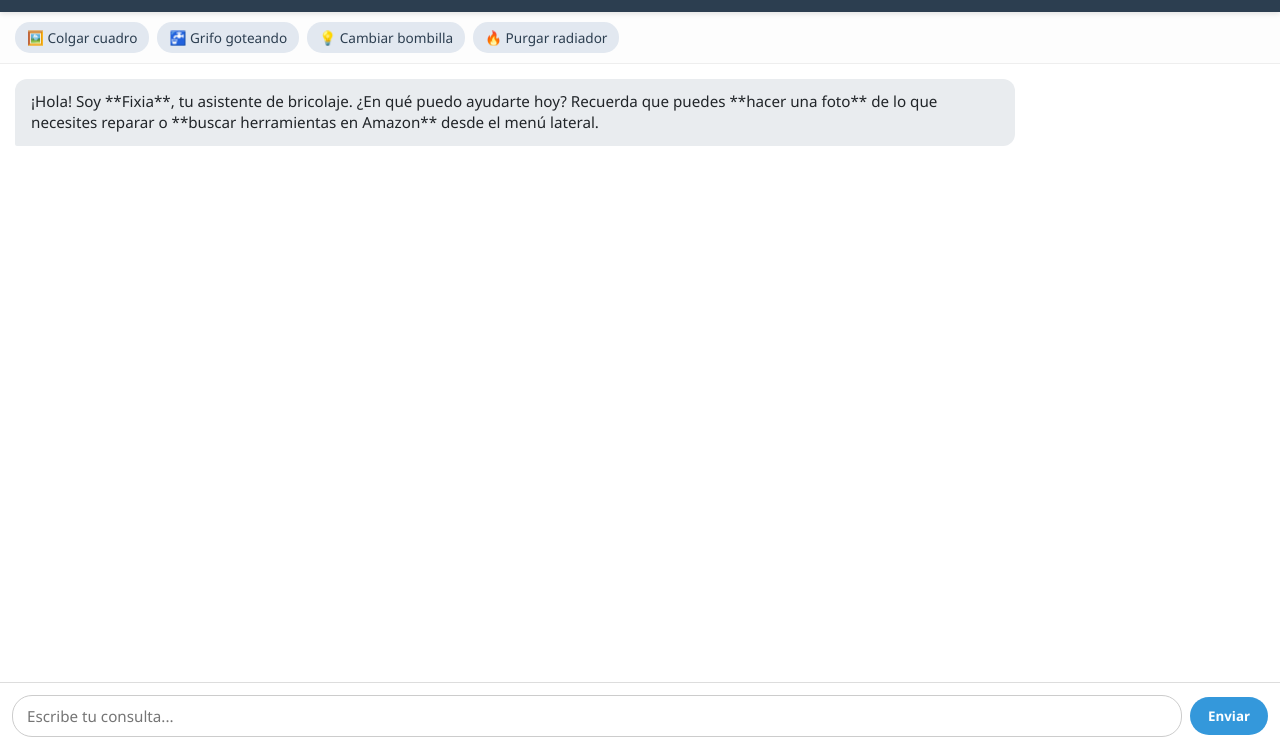
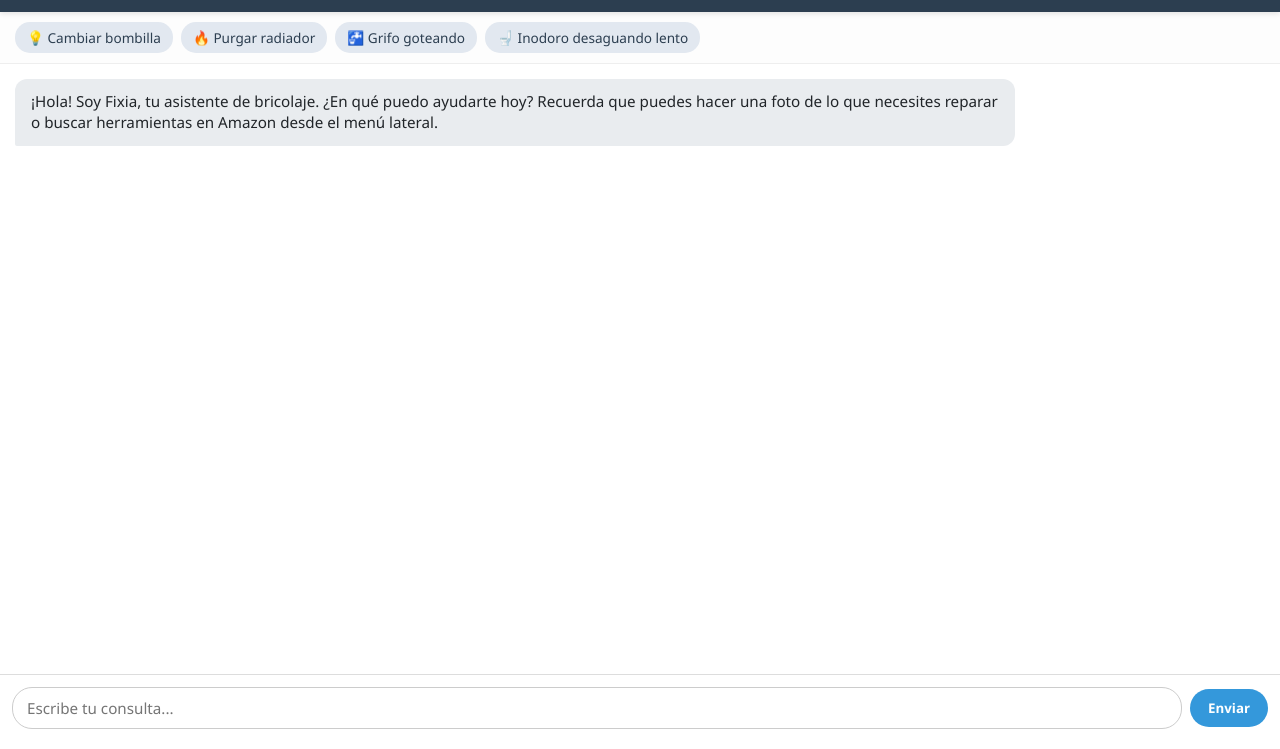
Before and after one commit to oxkar5730-debug/fixit-ai, a website: page index.html in a window 1280 px wide. Shown: the part 51-800 px from the top of the page. Drawn offline with Linux system fonts and the light colour scheme.

Commit message:
Update index.html

```diff
--- a/index.html
+++ b/index.html
@@ -39,12 +39,13 @@
         .message.bot { background-color: #e9ecef; color: #212529; align-self: flex-start; border-bottom-left-radius: 2px; }
         .message.user { background-color: #3498db; color: white; align-self: flex-end; border-bottom-right-radius: 2px; }
 
-        /* Accesos rápidos / problemas frecuentes */
+        /* Accesos rápidos / problemas frecuentes dinámicos */
         .quick-chips { padding: 10px 15px; display: flex; gap: 8px; overflow-x: auto; background: #fdfdfd; border-bottom: 1px solid #eee; }
         .chip { background: #e2e8f0; border: none; padding: 6px 12px; border-radius: 15px; font-size: 0.85rem; cursor: pointer; white-space: nowrap; color: #2c3e50; transition: 0.2s; }
         .chip:hover { background: #cbd5e1; }
 
-        .chat-input-area { padding: 12px; background: #fff; border-top: 1px solid #ddd; display: flex; gap: 8px; align-items: center; }
+        /* Zona de escritura elevada para evitar solapamiento con los botones del móvil */
+        .chat-input-area { padding: 12px 12px 20px 12px; background: #fff; border-top: 1px solid #ddd; display: flex; gap: 8px; align-items: center; }
         .chat-input-area input { flex: 1; padding: 10px 14px; border: 1px solid #ccc; border-radius: 20px; outline: none; font-size: 0.95rem; }
         .chat-input-area button { background: #3498db; color: white; border: none; padding: 10px 18px; border-radius: 20px; cursor: pointer; font-weight: 600; }
         .chat-input-area button:hover { background: #2980b9; }
@@ -84,7 +85,7 @@
         <div class="sidebar-footer">
             <p style="font-weight: 600; margin-bottom: 3px;">✉️ Contáctanos</p>
             <a href="mailto:fixiayuda@gmail.com">fixiayuda@gmail.com</a>
-            <div class="version-tag">Fixia v1.6.0</div>
+            <div class="version-tag">Fixia v1.6.1</div>
         </div>
     </div>
     <div id="overlay" onclick="toggleSidebar()"></div>
@@ -99,15 +100,12 @@
 
     <!-- 1. VISTA INICIO (CHAT) -->
     <div id="view-home" class="view-container active">
-        <!-- Accesos rápidos / problemas frecuentes -->
-        <div class="quick-chips">
-            <button class="chip" onclick="sendQuick('¿Cómo colgar un cuadro?')">🖼️ Colgar cuadro</button>
-            <button class="chip" onclick="sendQuick('Grifo goteando, ¿qué hago?')">🚰 Grifo goteando</button>
-            <button class="chip" onclick="sendQuick('Cambiar una bombilla')">💡 Cambiar bombilla</button>
-            <button class="chip" onclick="sendQuick('Purgar un radiador')">🔥 Purgar radiador</button>
+        <!-- Accesos rápidos rotativos / frecuentes -->
+        <div id="quick-chips" class="quick-chips">
+            <!-- Se cargan dinámicamente mediante JavaScript -->
         </div>
         <div id="chat-messages">
-            <div class="message bot">¡Hola! Soy **Fixia**, tu asistente de bricolaje. ¿En qué puedo ayudarte hoy? Recuerda que puedes **hacer una foto** de lo que necesites reparar o **buscar herramientas en Amazon** desde el menú lateral.</div>
+            <div class="message bot">¡Hola! Soy Fixia, tu asistente de bricolaje. ¿En qué puedo ayudarte hoy? Recuerda que puedes hacer una foto de lo que necesites reparar o buscar herramientas en Amazon desde el menú lateral.</div>
         </div>
         <div class="chat-input-area">
             <input type="text" id="user-input" placeholder="Escribe tu consulta..." onkeypress="handleKeyPress(event)">
@@ -157,7 +155,39 @@
 
         window.onload = function() {
             loadHistory();
+            loadRandomChips();
         };
+
+        // Lista ampliada de sugerencias para que vayan rotando
+        const allChips = [
+            { text: "🖼️ Colgar cuadro", query: "¿Cómo colgar un cuadro?" },
+            { text: "🚰 Grifo goteando", query: "Grifo goteando, ¿qué hago?" },
+            { text: "💡 Cambiar bombilla", query: "Cambiar una bombilla" },
+            { text: "🔥 Purgar radiador", query: "Purgar un radiador" },
+            { text: "🚪 Bisagra floja", query: "Cómo arreglar una bisagra de puerta floja" },
+            { text: "🕳️ Tapar agujero pared", query: "¿Cómo tapar un agujero en la pared con masilla?" },
+            { text: "🧱 Quitar gotelé", query: "¿Cómo puedo disimular o quitar el gotelé?" },
+            { text: "🚽 Inodoro desaguando lento", query: "El inodoro traga lento, ¿cómo lo desatasco?" }
+        ];
+
+        // Función para seleccionar 4 sugerencias aleatorias distintas cada vez
+        function loadRandomChips() {
+            const container = document.getElementById('quick-chips');
+            container.innerHTML = '';
+
+            // Mezclar array aleatoriamente
+            let shuffled = [...allChips].sort(() => 0.5 - Math.random());
+            // Coger 4
+            let selected = shuffled.slice(0, 4);
+
+            selected.forEach(item => {
+                const btn = document.createElement('button');
+                btn.className = 'chip';
+                btn.innerText = item.text;
+                btn.onclick = () => sendQuick(item.query);
+                container.appendChild(btn);
+            });
+        }
 
         // Control del Menú Lateral
         function toggleSidebar() {
@@ -175,7 +205,10 @@
         // Cambio de Vistas
         function switchView(viewName) {
             document.querySelectorAll('.view-container').forEach(el => el.classList.remove('active'));
-            if (viewName === 'home') document.getElementById('view-home').classList.add('active');
+            if (viewName === 'home') {
+                document.getElementById('view-home').classList.add('active');
+                loadRandomChips(); // Rota sugerencias cada vez que vuelves al inicio
+            }
             if (viewName === 'photo') document.getElementById('view-photo').classList.add('active');
             if (viewName === 'amazon') document.getElementById('view-amazon').classList.add('active');
             if (viewName === 'history') {
```
